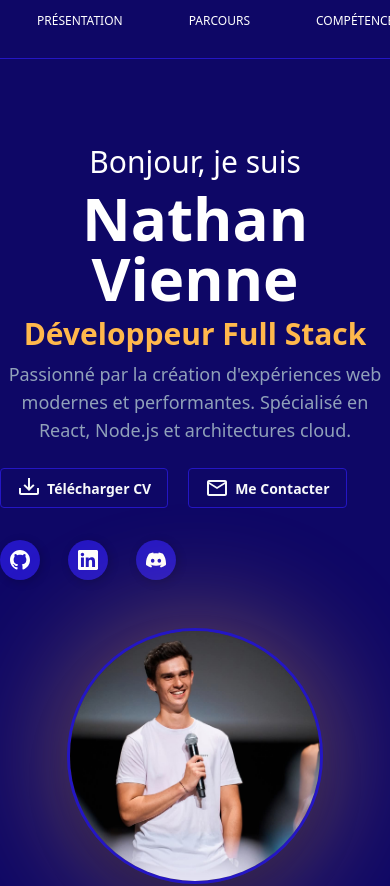
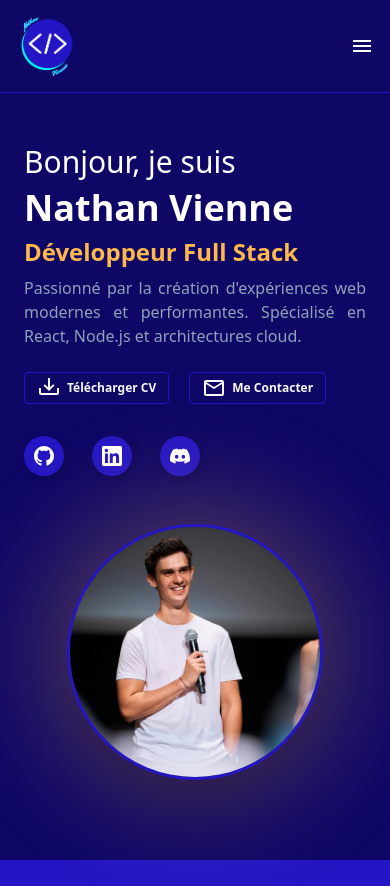
Before and after one commit to NathanVienne/curriculum_vitae, a React (Vite) app: page / in a window 390 px wide. Shown: the top 886 px of the page. Built offline with nearby package versions, Linux system fonts and the light colour scheme.

Commit message:
Navigation & Hero section modified for responsive

```diff
--- a/package.json
+++ b/package.json
@@ -4,7 +4,7 @@
   "version": "0.0.0",
   "type": "module",
   "scripts": {
-    "dev": "vite",
+    "dev": "vite --host",
     "build": "vite build",
     "lint": "eslint .",
     "preview": "vite preview"
--- a/src/components/hero.jsx
+++ b/src/components/hero.jsx
@@ -9,30 +9,30 @@ function Hero() {
 
     return (
         <section id="hero" className="min-h-screen bg-primary flex items-center justify-center pt-16">
-            <div className="container mx-auto py-20">
+            <div className="container mx-6 md:mx-auto py-20">
                 <div className="flex flex-col md:flex-row items-center justify-between gap-12">
-                    <div className="flex-1 space-y-6 text-center  text-white md:text-left">
+                    <div className="flex-1 space-y-6 text-white text-left">
                         <div className="space-y-2">
                             <p className="text-3xl font-medium">Bonjour, je suis</p>
-                            <h1 className="text-6xl md:text-6xl font-bold">
+                            <h1 className="text-4xl md:text-6xl md:text-6xl font-bold">
                                 Nathan <span className="text-hollow">Vienne</span>
                             </h1>
-                            <h2 className="text-3xl md:text-3xl text-accent font-semibold text-foreground">
+                            <h2 className="text-2xl md:text-3xl text-accent font-semibold text-foreground">
                                 Développeur Full Stack
                             </h2>
-                            <p className="text-lg text-muted-foreground text-slate-400 max-w-xl">
+                            <p className="text-md md:text-lg text-muted-foreground text-slate-400 text-justify md:text-start max-w-xl">
                                 Passionné par la création d'expériences web modernes et performantes.
                                 Spécialisé en React, Node.js et architectures cloud.
                             </p>
                         </div>
                         <div className="space-y-8">
                             <div className="flex space-x-5">
-                                <div className="btn btn-md btn-primary border-neutral hover:btn-accent hover:text-primary hover:shadow-lg hover:shadow-info">
+                                <div className="btn btn-sm md:btn-md btn-primary border-neutral hover:btn-accent hover:text-primary hover:shadow-lg hover:shadow-info">
                                     <Icon path={mdiTrayArrowDown} size={1} />
                                     <a href="/public/CV-VIENNE_Nathan.pdf"
                                         download={CV}>Télécharger CV</a>
                                 </div>
-                                <div className="btn btn-md btn-primary border-neutral hover:btn-secondary hover:text-primary hover:shadow-lg hover:shadow-info">
+                                <div className="btn btn-sm md:btn-md btn-primary border-neutral hover:btn-secondary hover:text-primary hover:shadow-lg hover:shadow-info">
                                     <Icon path={mdiEmailOutline} size={1} />
                                     <a href={mail}>Me Contacter</a>
                                 </div>
--- a/src/components/nav/nav.jsx
+++ b/src/components/nav/nav.jsx
@@ -1,23 +1,50 @@
-import Links from "./items"
+import { useState } from "react";
+import Links from "./items";
+import Icon from "@mdi/react";
+import { mdiMenu } from "@mdi/js";
 
 function Navigation() {
+  const [mobileMenuOpen, setMobileMenuOpen] = useState(false);
+
   return (
-        <header className="bg-primary text-white flex justify-between items-center fixed top-0 left-0 right-0 z-50 border-b border-b-neutral border-border">
-            <div className="w-15 ms-4 my-3">
+    <header className="bg-primary text-white fixed top-0 left-0 right-0 z-50 border-b border-b-neutral w-screen">
+      <nav className="px-4 md:px-6">
+        <div className="hidden md:flex justify-between items-center">
+          <div className="w-15 my-3">
             <img src="../../public/CV_WEB.png" alt="Logo Vienne Nathan" />
           </div>
-            <nav>
-                <ul className="flex space-x-6 me-6">
-                    <Links label="Présentation" href="#hero"/>
-                    <Links label="Parcours" href="#experience"/>
-                    <Links label="Compétences"/>
-                    <Links label="A Propos" href="#about"/>
+          <ul className="flex space-x-6">
+            <Links label="Présentation" href="#hero" />
+            <Links label="Parcours" href="#experience" />
+            <Links label="Compétences" />
+            <Links label="A Propos" href="#about" />
             <Links label="Contact" href="#contact" />
           </ul>
+        </div>
+
+        <div className="md:hidden flex justify-between items-center py-4">
+          <div className="w-15">
+            <img src="../../public/CV_WEB.png" alt="Logo Vienne Nathan" />
+          </div>
+          <button onClick={() => setMobileMenuOpen(!mobileMenuOpen)}>
+            <Icon path={mdiMenu} size={1} className="text-white" />
+          </button>
+        </div>
+
+        {mobileMenuOpen && (
+          <div className="md:hidden">
+            <ul className="flex flex-col space-y-2 pb-4">
+              <Links label="Présentation" href="#hero" />
+              <Links label="Parcours" href="#experience" />
+              <Links label="Compétences" />
+              <Links label="A Propos" href="#about" />
+              <Links label="Contact" href="#contact" />
+            </ul>
+          </div>
+        )}
       </nav>
     </header>
-    )
-
+  );
 }
 
-export default Navigation
+export default Navigation;
```
Lines whose indentation alone changed are shown as unchanged.
